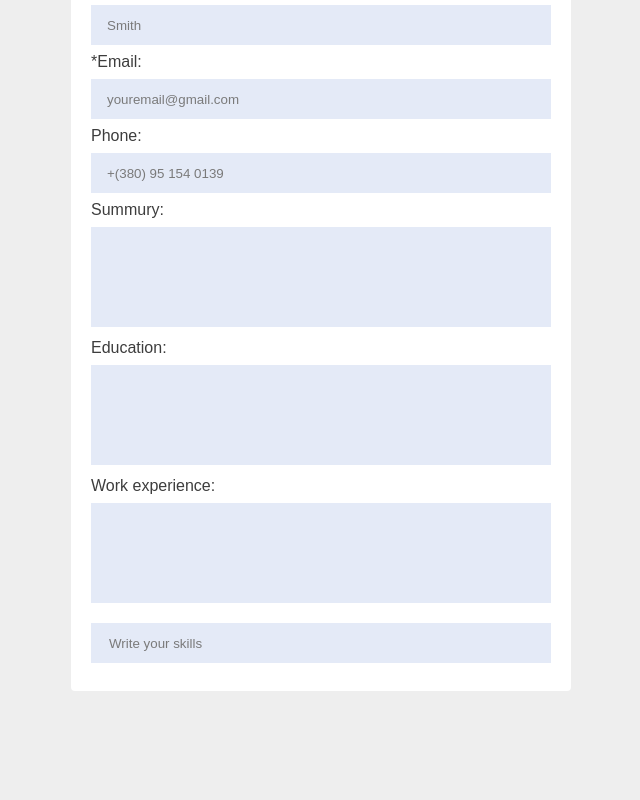
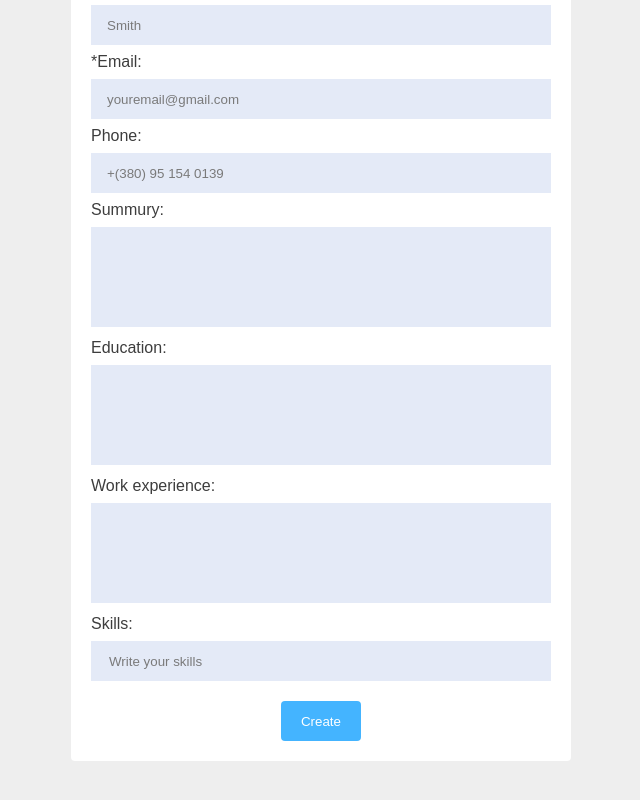
Before and after one commit to VIPon4ik/VueTask, a Vue app in the folder frontend/: page / in a window 1280 px wide. Shown: the part 258-1058 px from the top of the page, without its empty margins (319-959 px from the left). Built offline with nearby package versions, Linux system fonts and the light colour scheme.

Commit message:
Completed styled resume and button

```diff
--- a/frontend/src/components/ResumeForm.vue
+++ b/frontend/src/components/ResumeForm.vue
@@ -23,7 +23,10 @@
     <label for="experience">Work experience:</label>
     <my-textarea placeholder="Project on GitHub" id="experience"></my-textarea>
 
-    <my-multiselect placeholder="Write your skills"></my-multiselect>
+    <label for="skills">Skills:</label>
+    <my-multiselect placeholder="Write your skills" id="skills"></my-multiselect>
+
+    <my-button class="button">Create</my-button>
   </form>
 </template>
 <script>
@@ -46,4 +49,10 @@ export default {
     padding: 20px;
   }
 
+  .button {
+    margin-top: 20px;
+    margin-left: auto;
+    margin-right: auto;
+    display: block;
+  }
 </style>
--- a/frontend/src/components/ui/MyButton.vue
+++ b/frontend/src/components/ui/MyButton.vue
@@ -1,14 +1,25 @@
 <template>
-  <div>
-
-  </div>
+  <button>
+    <slot></slot>
+  </button>
 </template>
 <script>
 export default {
-  name:'my-button'
-
+  name:'my-button',
 }
 </script>
 <style>
+  button {
+    color: white;
+    border-radius: 4px;
+    height: 40px;
+    border: none;
+    background-color: rgb(68, 180, 255);
+    padding: 0 20px;
+    cursor: pointer;
+  }
 
+  button:hover {
+    background-color: rgb(48, 172, 255);
+  }
 </style>
--- a/frontend/src/components/ui/MyMultiselect.vue
+++ b/frontend/src/components/ui/MyMultiselect.vue
@@ -3,13 +3,16 @@
     <div class="selected-options" v-if="selectedOptions.length !== 0">
       <div class="selected-option" v-for="option in selectedOptions" :key="option.id">{{ option.value }}<span @click="removeOption(option.id)">X</span></div>
     </div>
-    <input type="text" :placeholder="placeholder" @keypress="selectOption">
+    <input type="text" :placeholder="placeholder" @keypress="selectOption" :id="id">
   </div>
 </template>
 <script>
 export default {
   name: 'my-multiselect',
   props: {
+    id: {
+      type: String,
+    },
     placeholder: {
       type: String,
     }
@@ -21,7 +24,7 @@ export default {
   },
   methods: {
     selectOption(e) {
-      if (e.key === 'Enter') {
+      if (e.key === 'Enter' && e.target.value.trim() !== '') {
         const value = e.target.value;
         const option = {id: Date.now(), value };
         this.selectedOptions.push(option);
```
